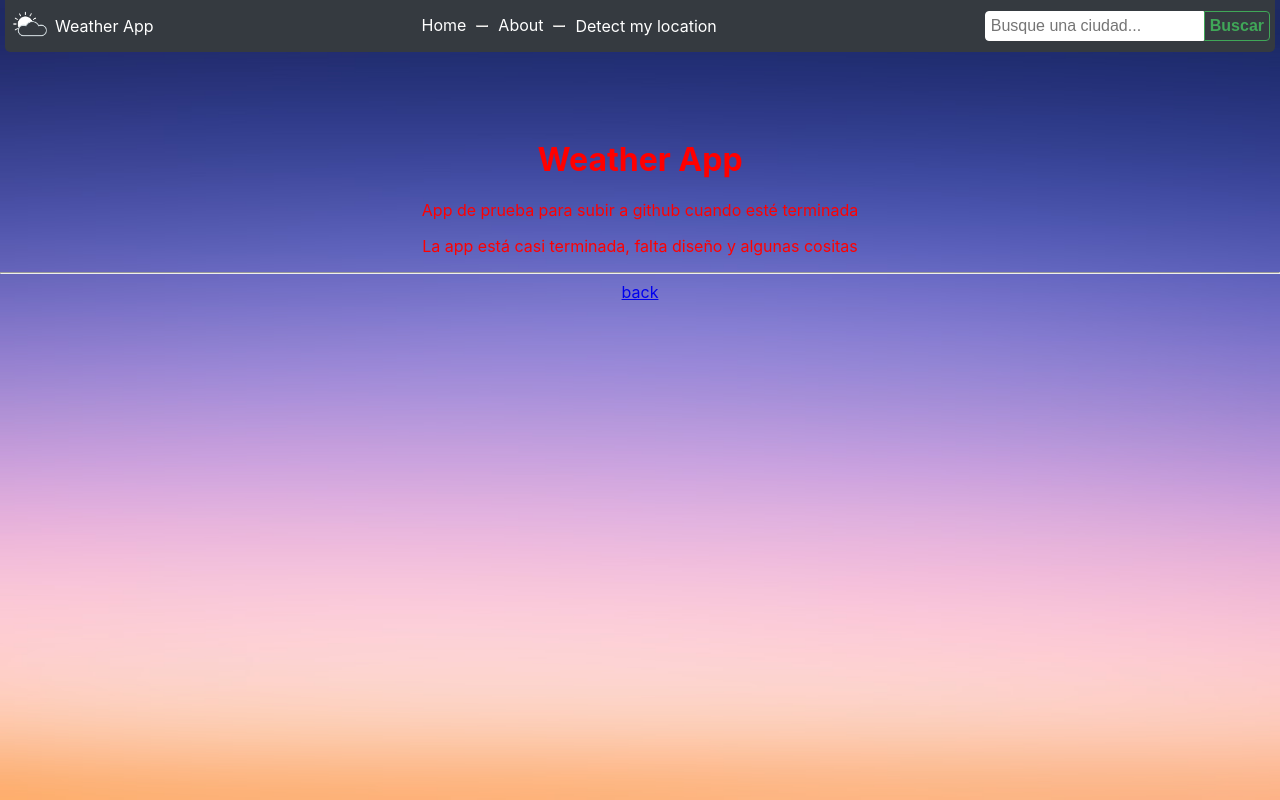
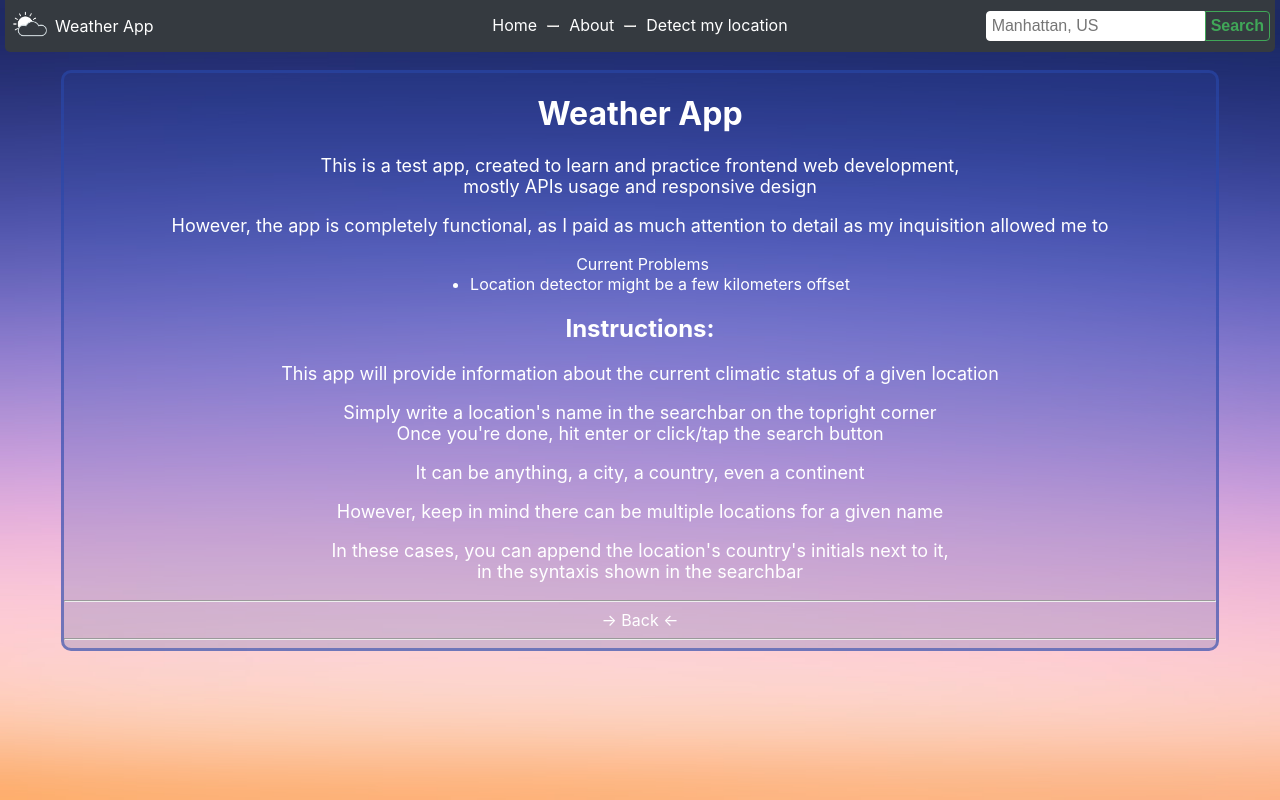
Before and after one commit to IgnacioCava/WeatherReport, a React (Create React App) app: page /about in a window 1280 px wide. Built offline with nearby package versions, Linux system fonts and the light colour scheme.

Commit message:
Fixed the information section of the navbar so that it is perfectly centered relative to the screen, since the searchbar inside the navbar flexbox was pushing it slightly to the left. Made everything in the page unhighlightable and unselectable for UX purposes

```diff
--- a/src/Components/About.css
+++ b/src/Components/About.css
@@ -1,5 +1,24 @@
 .About {
-    color:red;
-    margin-top: 70px;
-    margin-bottom:-50px;
+    color:white;
+    background-color: rgba(42, 72, 170, 0.192);
+    border-radius: 10px;
+    border:3px solid rgba(42, 72, 170, 0.589);
+    width: 90%;
+    margin:auto;
+    margin-bottom: 80px;
+    text-align: center;
 }
+
+.About ul:before{
+    content:attr(aria-label);
+    margin-left: -35px;
+}
+
+.About li{
+    width: fit-content;
+    margin: auto;
+}
+
+.About p{
+    font-size:large;
+}
--- a/src/Components/About.jsx
+++ b/src/Components/About.jsx
@@ -7,12 +7,28 @@ export default function About (){
     return(
         <div className="About">
             <h1>Weather App</h1>
-            <p>App de prueba para subir a github cuando esté terminada</p>
-            <p>La app está casi terminada, falta diseño y algunas cositas</p>
+            <p style={{marginBottom:0}}>This is a test app, created to learn and practice frontend web development,</p>
+            <p style={{marginTop:0}}>mostly APIs usage and responsive design</p>
+            <p>However, the app is completely functional, as I paid as much attention to detail as my inquisition allowed me to</p>
+            <ul aria-label="Current Problems">
+                <li>
+                    Location detector might be a few kilometers offset
+                </li>
+            </ul>
+            <h2>Instructions:</h2>
+            <p>This app will provide information about the current climatic status of a given location</p>
+            <p style={{marginBottom:0}}>Simply write a location's name in the searchbar on the topright corner</p>
+            <p style={{marginTop:0}}>Once you're done, hit enter or click/tap the search button</p>
+            <p>It can be anything, a city, a country, even a continent</p>
+            <p>However, keep in mind there can be multiple locations for a given name</p>
+            <p style={{marginBottom:0}}>In these cases, you can append the location's country's initials next to it,</p>
+            <p style={{marginTop:0}}>in the syntaxis shown in the searchbar</p>
+            <p></p>
             <hr/>
-            <Link className="backSpace" to='/'>
-                <span>back</span>
+            <Link className="link" to='/'>
+                → Back ←
             </Link>
+            <hr/>
         </div>
     )
 }
--- a/src/Components/Card.css
+++ b/src/Components/Card.css
@@ -29,7 +29,7 @@
     display: none;
 }
 
-@media only screen and (max-width:768px){
+@media only screen and (max-width:1300px){
     .closing{
         display: unset;
     }
--- a/src/Components/Nav.css
+++ b/src/Components/Nav.css
@@ -2,19 +2,18 @@
     position: fixed;
     display: flex;
     background-color: rgb(53, 58, 64);
-    justify-content: space-between;
+    justify-content: center;
+    flex:1;
     align-items: center;
     border-radius: 0 0 5px 5px;
     z-index: 3;
     right:5px;
     left:5px;
-
 }
 
 .titleLogo{
     display:flex;
     align-items: center;
-
 }
 
 .logo{
@@ -29,6 +28,7 @@
 }
 
 .SearchBar{
+    display: flex;
     border-radius:5px;
 }
 
@@ -59,13 +59,6 @@
     border-radius: 5px;
 }
 
-.link:focus {
-    background-color:grey;
-    padding-left: 3px;
-    padding-right: 3px;
-    border-radius: 5px;
-}
-
 .separator{
     width:10px;
     margin:10px;
@@ -84,13 +77,27 @@
     color:white
 }
 
+.header>div:nth-child(1){
+    flex:1;
+}
+
+.header>div:nth-child(3){
+    flex:1;
+    margin-left:auto;
+    justify-content: flex-end;
+}
+
 .totalNav{
     display: flex;
     flex-direction: column;
     transition: .4s;
 }
 
-@media only screen and (max-width:768px){
+@media only screen and (max-width:870px){
+
+    .header>div:nth-child(1){
+        flex:unset;
+    }
 
     .title{
         display:none
@@ -101,7 +108,7 @@
         position: fixed;
         bottom:0;
         left:50%;
-        transform: translate( -50%);
+        transform: translate(-50%);
       /*transform: translate(calc(50vw - 50%), calc(50vh - 50%)); for both horizontal and vertical centering*/
         justify-content: center;
         padding:5px;
@@ -137,4 +144,11 @@
         border-radius: 5px 5px 5px 5px;
         width: max-content;
     }
+
+    .link:focus {
+        background-color:grey;
+        padding-left: 3px;
+        padding-right: 3px;
+        border-radius: 5px;
+    }
 }
--- a/src/Components/Nav.jsx
+++ b/src/Components/Nav.jsx
@@ -24,12 +24,11 @@ export default function Nav(props){
                         About
                         </Link>
                         <hr className="separator"/>
-                        <button className="link" style={{paddingBottom:'1px'}}onClick={props.locator}>
+                        <Link to='/' className="link" onClick={props.locator}>
                         Detect my location
-                        </button>
+                        </Link>
                     </div>
                 </div>
-
 
                 <div className="SearchBar">
                     <SearchBar onSearch={props.onSearch}/>
--- a/src/Components/SearchBar.css
+++ b/src/Components/SearchBar.css
@@ -38,9 +38,18 @@ input{
     background-color: rgb(129, 192, 228);
 }
 
-@media (max-width: 768px) {
+.inputBox{
+    display: flex;
+    flex-direction: row;
+}
+
+@media (max-width: 870px) {
+    .inputBox{
+        justify-content: flex-end;
+    }
     .inputEntry{
         border: none;
+        width:100%;
     }
     .submitButton{
         display:none
--- a/src/Components/SearchBar.jsx
+++ b/src/Components/SearchBar.jsx
@@ -16,9 +16,9 @@ export default function SearchBar({onSearch}){
                     newCitySetter('')
                 }
             }}>
-            <div style={{display:'flex', flexDirection:'row'}}>
-                <input type="text" className="inputEntry" placeholder="Busque una ciudad..." value={newCity} onChange={(cityInput) => newCitySetter(cityInput.target.value)}/>
-                <input type="submit" className="submitButton" value="Buscar"/>
+            <div className='inputBox'>
+                <input type="text" className="inputEntry" placeholder="Manhattan, US" value={newCity} onChange={(cityInput) => newCitySetter(cityInput.target.value)}/>
+                <input type="submit" className="submitButton" value="Search"/>
                 <input type="image" className="submitButtonImage" src={mag} alt='search' style={{height:'22px',width:'22px'}}/>
             </div>
 
--- a/src/Container/App.css
+++ b/src/Container/App.css
@@ -72,7 +72,7 @@
   margin-left:10px;
 }
 
-@media (max-width: 768px) {
+@media (max-width: 870px) {
   .searchMessage{
     color: rgb(77, 77, 77);
     width: max-content;
--- a/src/index.css
+++ b/src/index.css
@@ -1,5 +1,4 @@
 body {
-
   overflow: overlay;
   margin: 0;
   font-family: -apple-system, BlinkMacSystemFont, 'Segoe UI', 'Roboto', 'Oxygen',
@@ -7,6 +6,15 @@ body {
     sans-serif;
   -webkit-font-smoothing: antialiased;
   -moz-osx-font-smoothing: grayscale;
+  -webkit-tap-highlight-color:transparent; /*Removes highlight from button tapping on mobile*/
+
+  -webkit-touch-callout: none; /*Stops long tap selection on mobile from working*/
+  -webkit-user-select: none;
+  -khtml-user-select: none;
+  -moz-user-select: none;
+  -ms-user-select: none;
+  user-select: none;
+  /*Stops user from being able to target text with any device*/
 }
 
 body::-webkit-scrollbar{
@@ -24,3 +32,11 @@ code {
   font-family: source-code-pro, Menlo, Monaco, Consolas, 'Courier New',
     monospace;
 }
+
+/*Makes text highlight transparent. Unnecessary for my current purpose as user-select:none makes text unselectable*/
+/* ::selection {
+  background: transparent;
+}
+::-moz-selection {
+  background: transparent;
+} */
```
